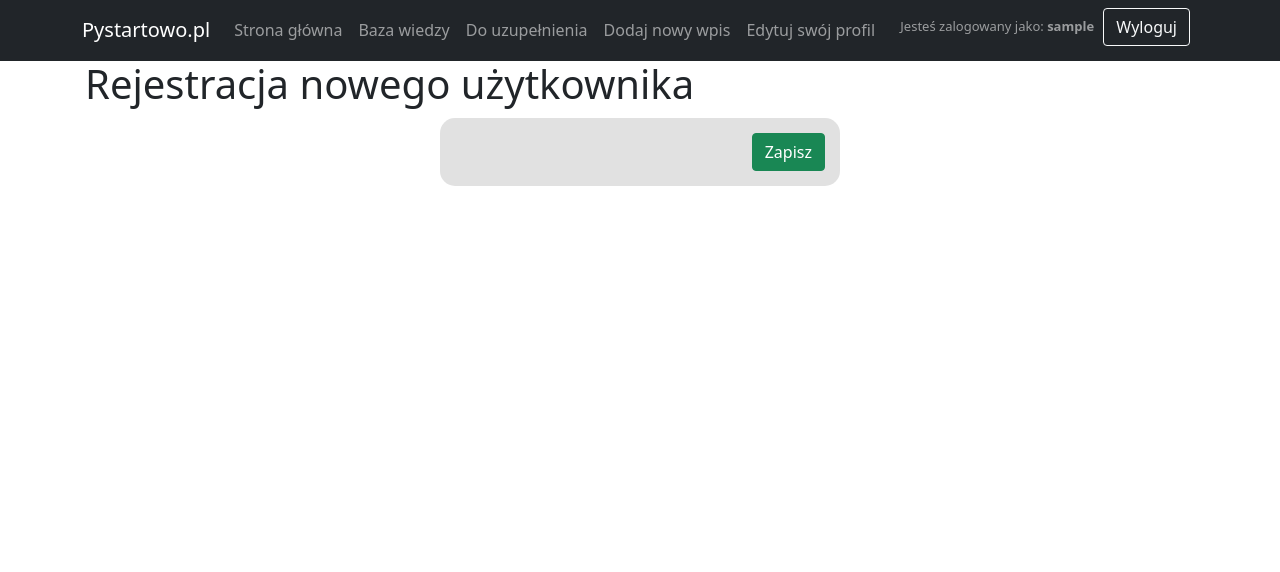
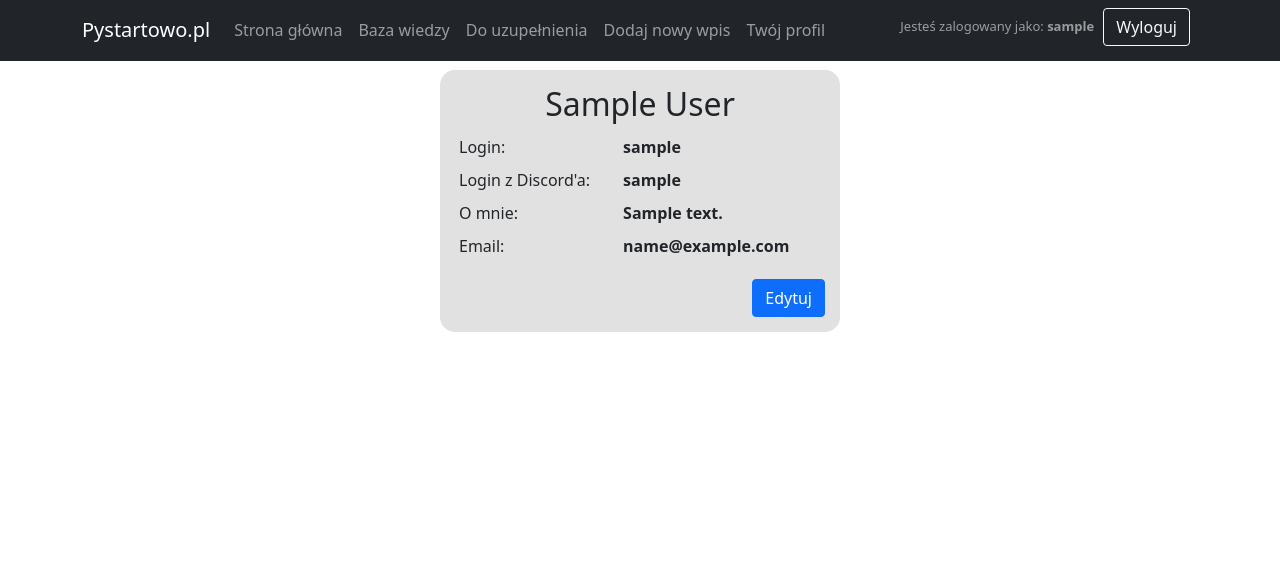
Before and after one commit to rafkow91/Pystartowo, a Django app: a page that uses pystartowo/pystartowo/templates/users/user_detail.html in a window 1280 px wide. Shown: the top 572 px of the page. Run offline with Django 4.2, Linux system fonts and the light colour scheme; a user stored in the database is signed in; tables that the repository leaves empty hold one stand-in row (values such as "Sample post"); some libraries are stand-ins or nearby versions.

Commit message:
add some changes

```diff
--- a/pystartowo/pystartowo/static/css/app.css
+++ b/pystartowo/pystartowo/static/css/app.css
@@ -44,6 +44,11 @@ code {
 /* My CSS definitions
 -------------------------------------------------- */
 
+h2 {
+  width: 100%;
+  text-align: center;
+}
+
 .form {
   max-width: 400px;
   display: block;
--- a/pystartowo/pystartowo/templates/users/user_detail.html
+++ b/pystartowo/pystartowo/templates/users/user_detail.html
@@ -1,27 +1,43 @@
 {% extends "base.html" %}
-{% load crispy_forms_tags %}
+{% load static %}
 
-{% block head_title %}Home{% endblock %}
+{% block head_title %}User: {{ object.username }}{% endblock %}
 
 {% block body_content %}
+<div class="container">
 
-<h1>Rejestracja nowego użytkownika</h1>
+    <div class="form">
+        {% if object.first_name or object.last_name %}
+        <h2 class="user-details">{{ object.first_name }} {{ object.last_name }}</h2>
+        {% else %}
+        <h2 class="user-details">{{ object.username }}</h2>
+        {% endif %}
 
-<div class="form">
-    <form method="POST" class="form-group">
-        {% csrf_token %}
-        {{ form|crispy }}
+        <table class="table col-sm-12 table-sm">
+            <tbody>
+                <tr>
+                    <td>Login:</td>
+                    <td><b>{{ object.username }}</b></td>
+                </tr>
+                <tr>
+                    <td>Login z Discord'a:</td>
+                    <td><b>{{ object.discord_login }}</b></td>
+                </tr>
+                <tr>
+                    <td>O mnie:</td>
+                    <td><b>{{ object.bio }}</b></td>
+                </tr>
+                <tr>
+                    <td>Email:</td>
+                    <td><b>{{ object.email }}</b></td>
+                </tr>
+            </tbody>
+        </table>
+        {% if object.username == request.user.username %}
         <div class="text-end">
-            <button type="submit" class="btn btn-success">Zapisz</button>
+            <a class="btn btn-primary" href="{% url 'users:update' %}" role="button">Edytuj</a>
         </div>
-    </form>
-
+        {% endif %}
+    </div>
 </div>
-
 {% endblock %}
-
-{% block body_js %}
-<!-- {# Add your JavaScript content here, where it will be included at the end of the
-
-<body> tag. #} -->
-{% endblock %}
--- a/pystartowo/pystartowo/templates/widgets/base_navbar.html
+++ b/pystartowo/pystartowo/templates/widgets/base_navbar.html
@@ -22,7 +22,7 @@
           <a class="nav-link" href="{% url 'posts:list' %}">Dodaj nowy wpis</a>
         </li>
         <li class="nav-item">
-          <a class="nav-link" href="{% url 'users:update' %}">Edytuj swój profil</a>
+          <a class="nav-link" href="{% url 'users:details' request.user.username %}">Twój profil</a>
         </li>
         {% comment %}
         <li class="nav-item dropdown">
--- a/pystartowo/pystartowo/users/urls.py
+++ b/pystartowo/pystartowo/users/urls.py
@@ -15,6 +15,6 @@ urlpatterns = [
     path("~update/", view=user_update_view, name="update"),
     path("~count", view=user_counter_view, name="counter"),
     path("", view=user_list_view, name="list"),
-    path("<str:username>/", view=user_detail_view, name="detail"),
+    path("<str:username>/", view=user_detail_view, name="details"),
     path("register/", view=user_register_view, name="register"),
 ]
--- a/pystartowo/pystartowo/users/views.py
+++ b/pystartowo/pystartowo/users/views.py
@@ -41,7 +41,7 @@ class UserUpdateView(LoginRequiredMixin, UpdateView):
 
     def get_success_url(self):
         return reverse(
-            'users:detail',
+            'users:details',
             kwargs={'username': self.request.user.username},
         )
 
```
Also changed, not shown: pyproject.toml (+53 -5 lines), pystartowo/dev-requirements.txt (deleted, +0 -9 lines), pystartowo/requirements.txt (deleted, +0 -8 lines), README.md, pystartowo/README.md (deleted), 2 other files.
